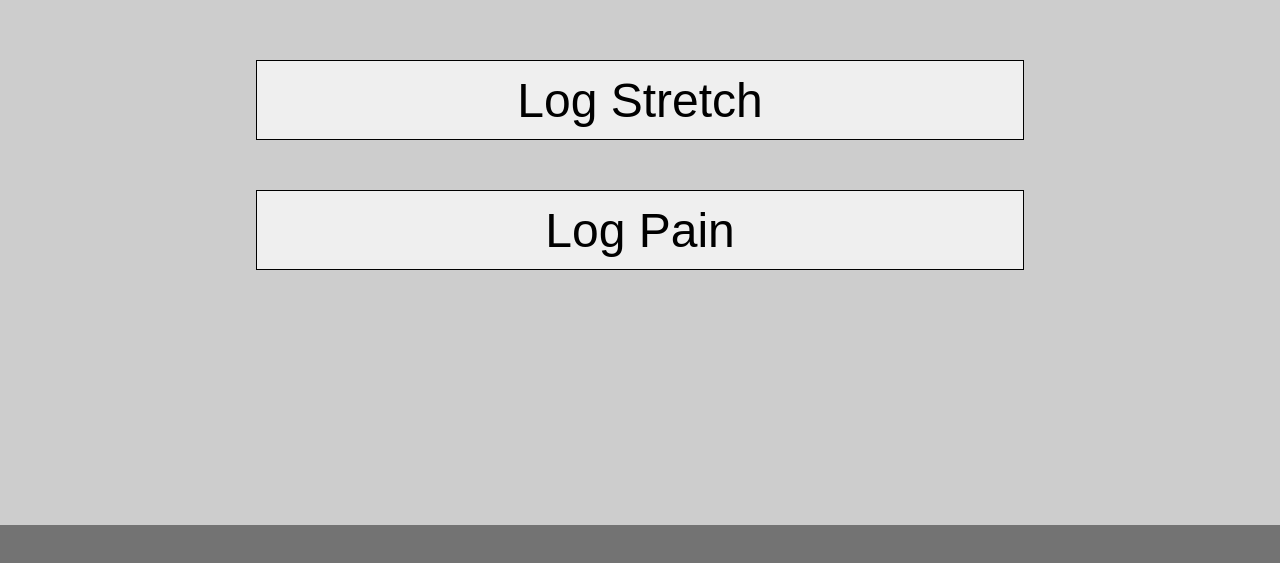
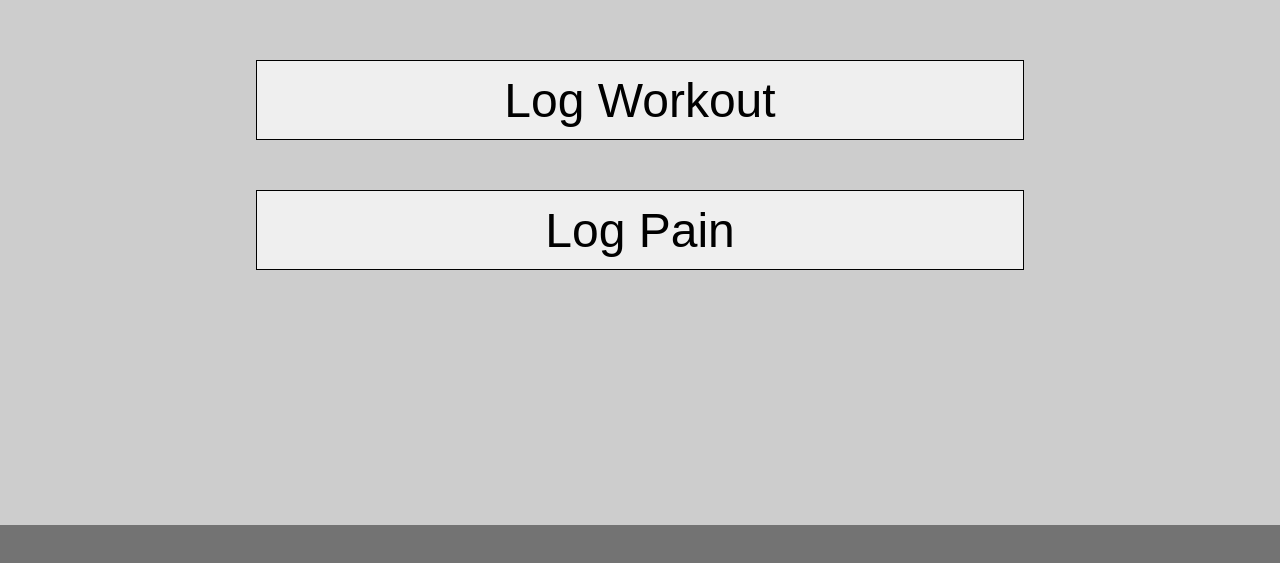
Before and after one commit to szaslan/eecs-330-project, a plain HTML site: page log.html in a window 1280 px wide. Shown: the part 195-758 px from the top of the page. Drawn offline with Linux system fonts and the light colour scheme.

Commit message:
Changed the 'log stretch' button to 'log workout', small typo.

```diff
--- a/log.html
+++ b/log.html
@@ -6,7 +6,7 @@
     <body>
         <div id="log-page">
           <div id="log-selection">
-            <button class="selection-buttons"> Log Stretch </button>
+            <button class="selection-buttons"> Log Workout </button>
             <button class="selection-buttons" onclick="openLogPage()"> Log Pain </button>
           </div>
 
```
